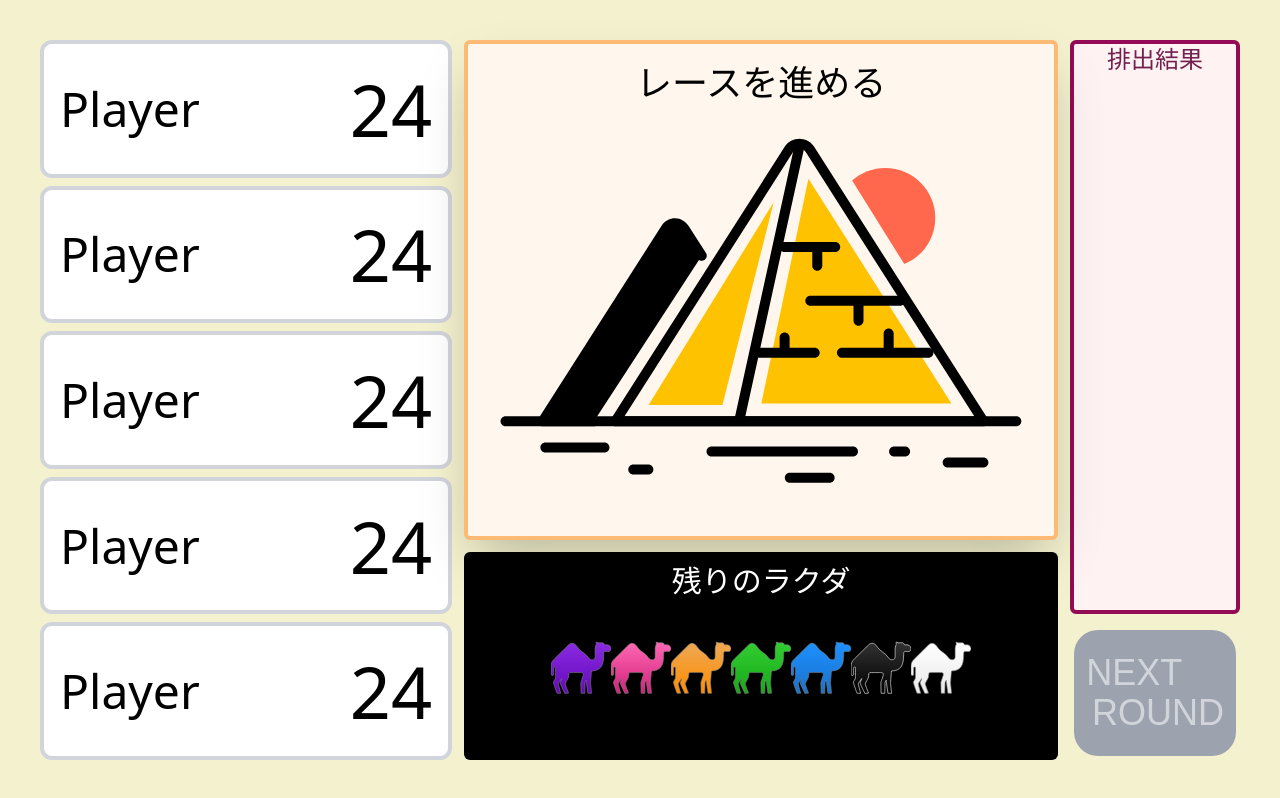
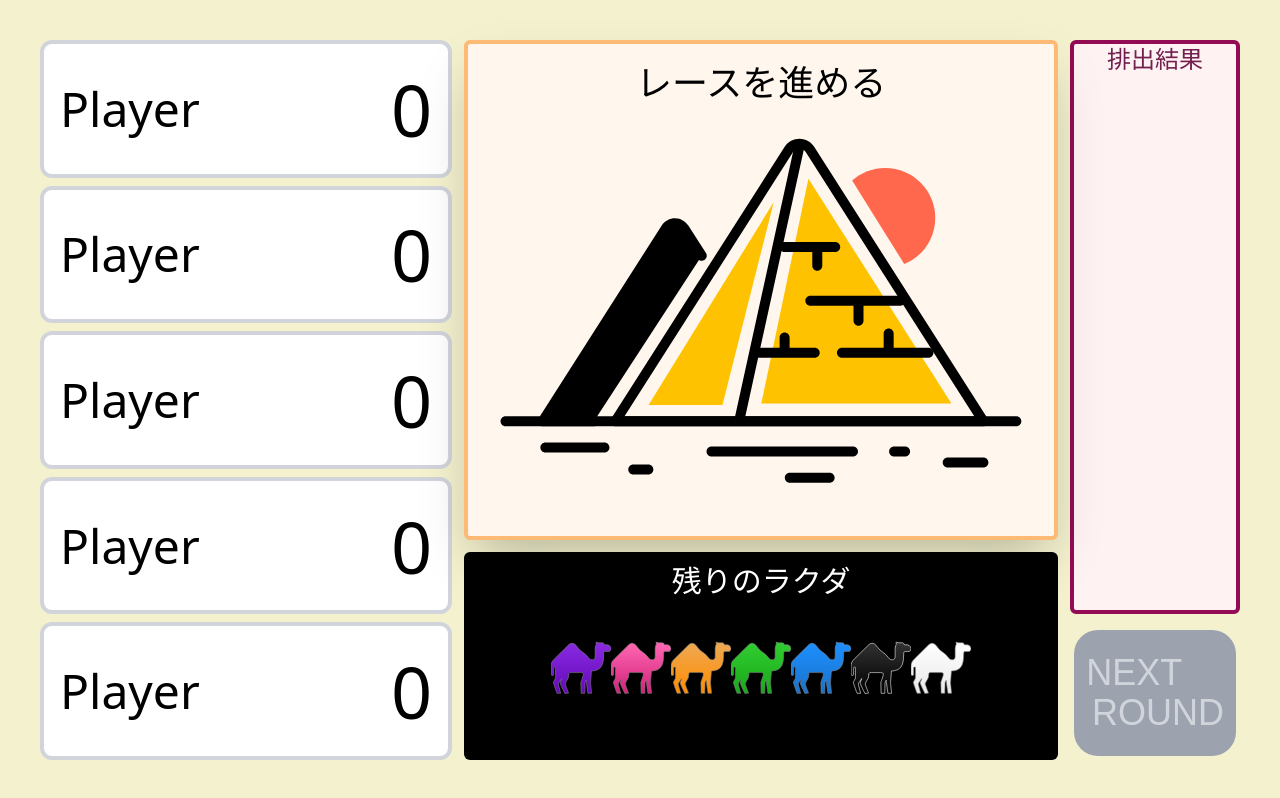
Before and after one commit to YM202c2100/camel-up, a Next.js app: page / in a window 1280 px wide. Built offline with nearby package versions, Linux system fonts and the light colour scheme; a web font is replaced by a local one.

Commit message:
[feat] スコアを編集できるように変更

```diff
--- a/app/feature/player/components/playerCard.tsx
+++ b/app/feature/player/components/playerCard.tsx
@@ -38,7 +38,7 @@ export const PlayerCard:React.FC<PlayerCardProps> = ({info,setInfo})=>{
           </>}
         </div>
       </div>
-      <Score/>
+      <Score info={info} setInfo={setInfo}/>
     </div>
   )
 }
--- a/app/feature/player/components/score.tsx
+++ b/app/feature/player/components/score.tsx
@@ -1,7 +1,8 @@
+import { PlayerCardProps } from "@/app/models/playerCards.model";
 import { dotFont } from "@/app/page"
 import { useState } from "react";
 
-export const Score:React.FC = ()=>{
+export const Score:React.FC<PlayerCardProps> = ({info, setInfo})=>{
   const [isAcceptingEntries, setIsAccepted] = useState<boolean>(false)
   const [roundReturns, setReturns] = useState<number>(0)
   return(
@@ -12,7 +13,7 @@ export const Score:React.FC = ()=>{
         }}
         className="text-7xl"
       >
-        24
+        {info.score}
       </p>
 
       {isAcceptingEntries &&
@@ -22,7 +23,7 @@ export const Score:React.FC = ()=>{
             onChange={e => setReturns(parseInt(e.target.value))}
             onKeyDown={e => {
               if(e.key === "Enter"){
-                console.log(roundReturns);
+                setInfo({type:"addScore", value:roundReturns})
                 setIsAccepted(false)
               }
             }}
```
